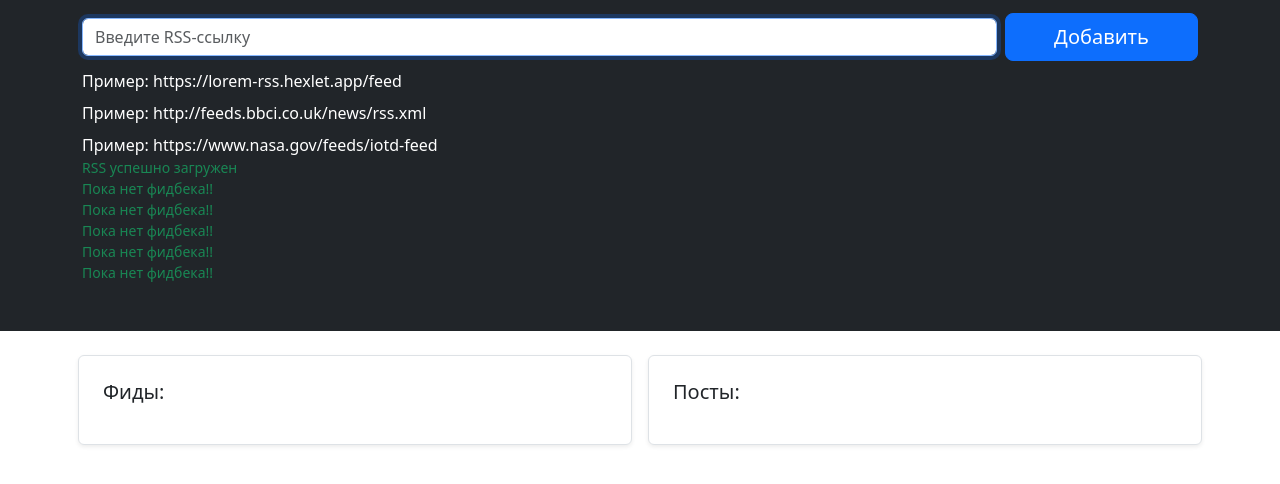
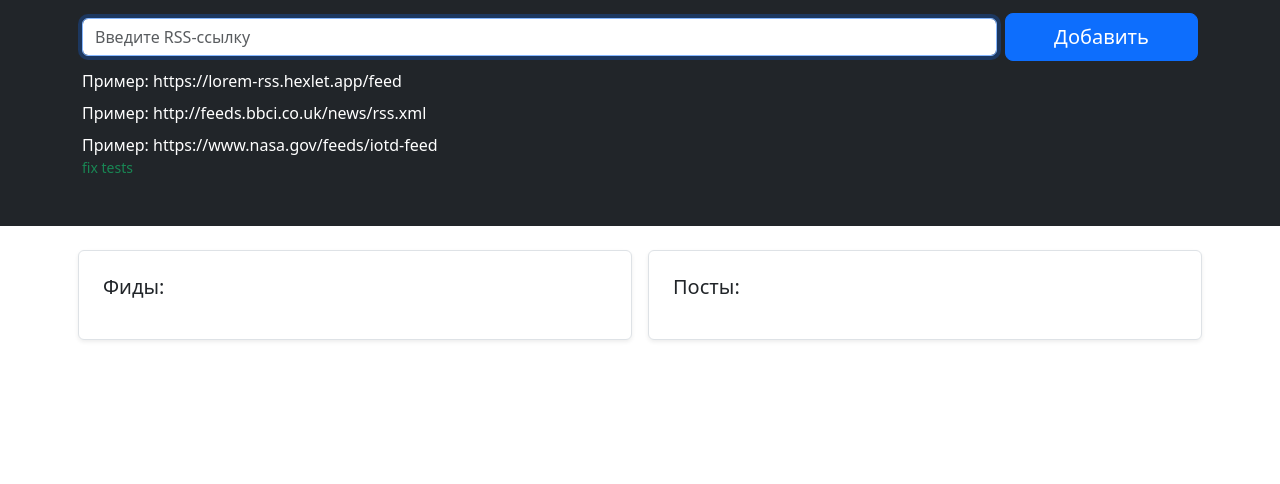
Before and after one commit to Ksuniqum23/frontend-project-11_OLD, a website built with webpack: page index.html in a window 1280 px wide. Shown: the part 156-640 px from the top of the page. Built offline with nearby package versions, Linux system fonts and the light colour scheme.

Commit message:
index.html

```diff
--- a/index.html
+++ b/index.html
@@ -33,12 +33,7 @@
             <p class="mt-2 mb-0 text-small">Пример: https://lorem-rss.hexlet.app/feed</p>
             <p class="mt-2 mb-0 text-small">Пример: http://feeds.bbci.co.uk/news/rss.xml</p>
             <p class="mt-2 mb-0 text-small">Пример: https://www.nasa.gov/feeds/iotd-feed</p>
-            <p class="feedback m-0 small text-success">RSS успешно загружен</p>
-            <p class="feedback m-0 small text-success">Пока нет фидбека!!</p>
-            <p class="feedback m-0 small text-success">Пока нет фидбека!!</p>
-            <p class="feedback m-0 small text-success">Пока нет фидбека!!</p>
-            <p class="feedback m-0 small text-success">Пока нет фидбека!!</p>
-            <p class="feedback m-0 small text-success">Пока нет фидбека!!</p>
+            <p class="feedback m-0 small text-success">fix tests</p>
         </div>
     </main>
 
```
